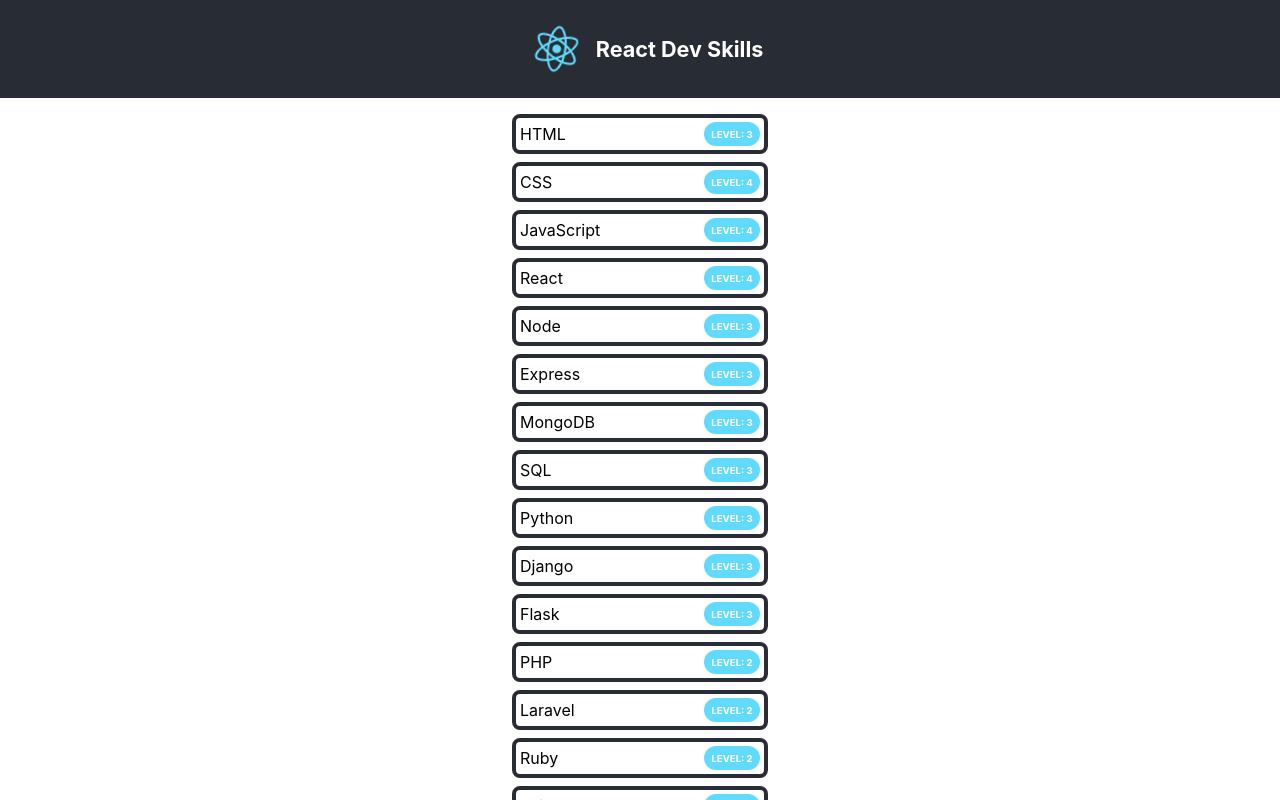
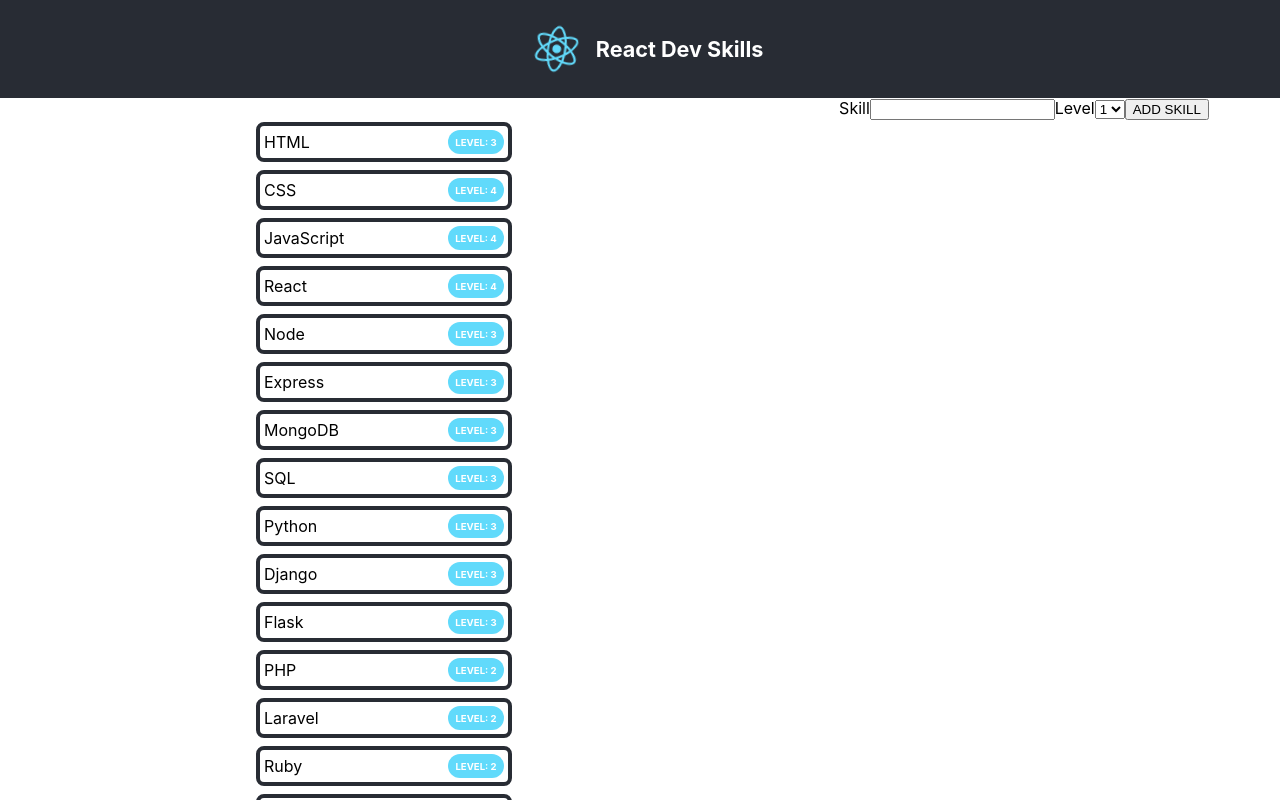
Before and after one commit to Dinssa/react-dev-skills, a React (Create React App) app: page / in a window 1280 px wide. Shown: the top 800 px of the page. Built offline with nearby package versions, Linux system fonts and the light colour scheme.

Commit message:
Change app to display skills alongside skill form

```diff
--- a/src/App.css
+++ b/src/App.css
@@ -36,3 +36,9 @@
     transform: rotate(360deg);
   }
 }
+
+
+main{
+  display: grid;
+  grid-template-columns: 1.5fr 1fr;
+}
```
